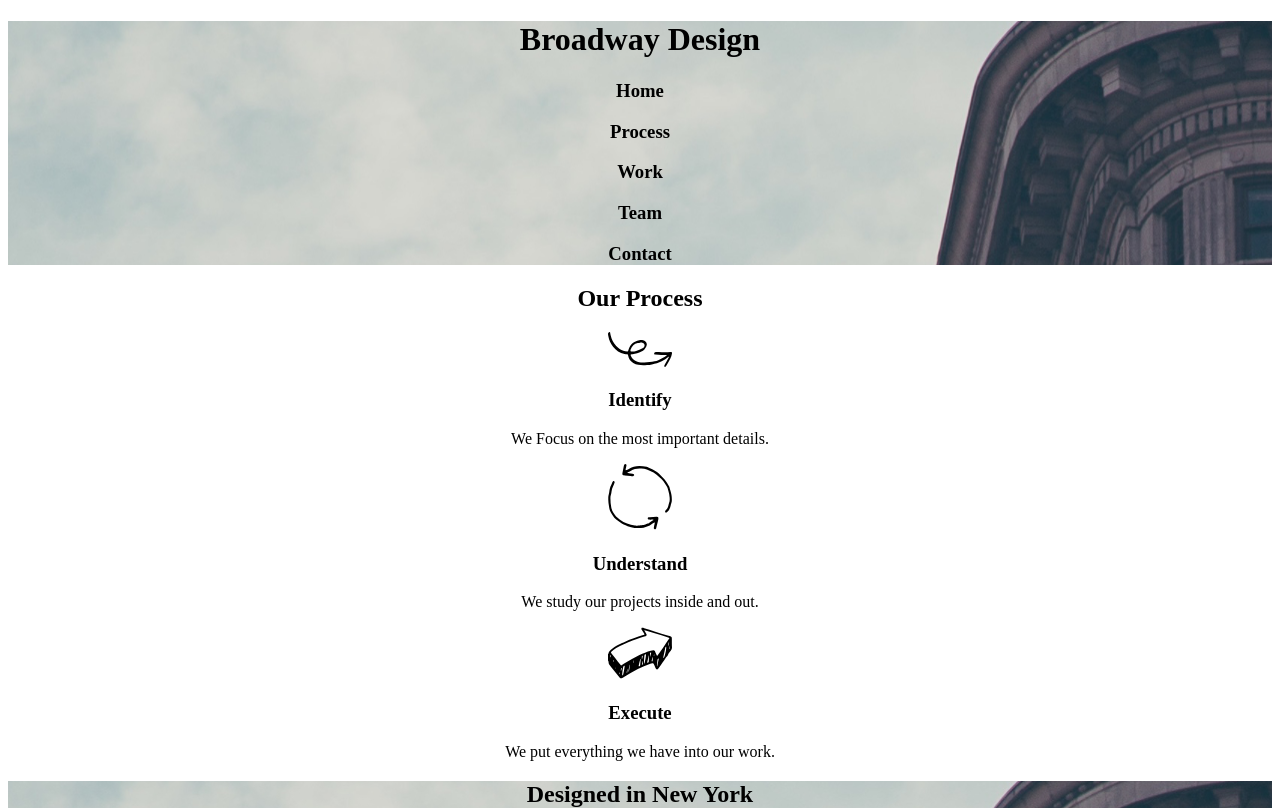
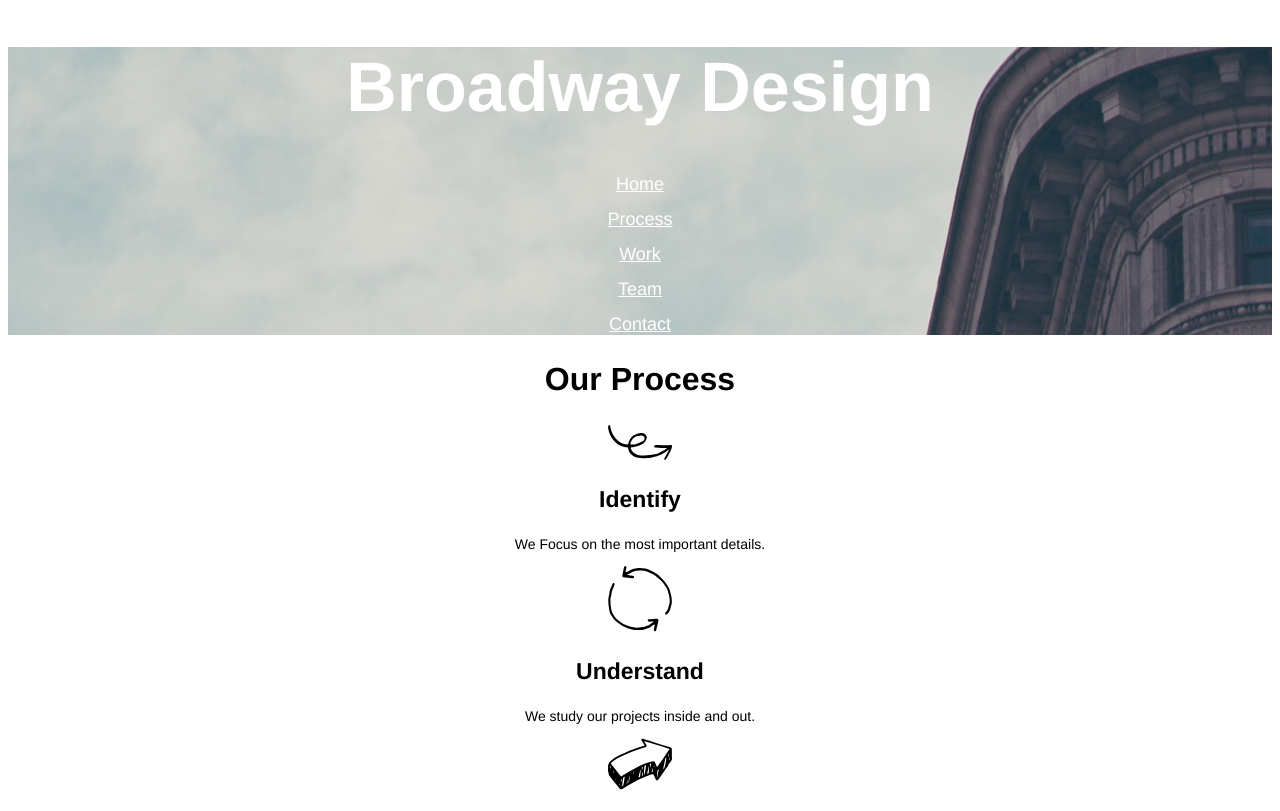
Before and after one commit to BarryDevlin88/broadway, a plain HTML site: page index.html in a window 1280 px wide. Shown: the top 811 px of the page. Drawn offline with Linux system fonts and the light colour scheme.

Commit message:
CSS updated to meet critrea

```diff
--- a/index.html
+++ b/index.html
@@ -9,11 +9,11 @@
 
     <div class="Menu">
       <h1>Broadway Design</h1>
-      <h3>Home</h3>
-      <h3>Process</h3>
-      <h3>Work</h3>
-      <h3>Team</h3>
-      <h3>Contact</h3>
+      <p><a class="nav" href="#">Home</a></p>
+      <p><a class="nav" href="#">Process</a></p>
+      <p><a class="nav" href="#">Work</a></p>
+      <p><a class="nav" href="#">Team</a></p>
+      <p><a class="nav" href="#">Contact</a></p>
     </div>
 
     <div class="Process">
--- a/resources/css/style.css
+++ b/resources/css/style.css
@@ -1,11 +1,35 @@
 body{
+  font-family: helvetica;
   text-align: center;
+  font-size: 14px;
+}
+
+h1{
+  font-weight: bold;
+  font-size: 70px;
+}
+
+.nav {
+  font-size: 18px;
+  color: #FFFFFF;
 }
 
 .Menu{
   background-image: url('../images/the-flatiron-building.png');
+  color: #FFFFFF;
 }
 
 .About h2{
   background-image: url('../images/the-flatiron-building.png');
+  font-size: 23px;
+  color: #FFFFFF;
+  font-weight: bold;
 }
+
+h3 {
+  font-size:23px;
+}
+
+h2{
+  font-size: 32px;
+}
```
